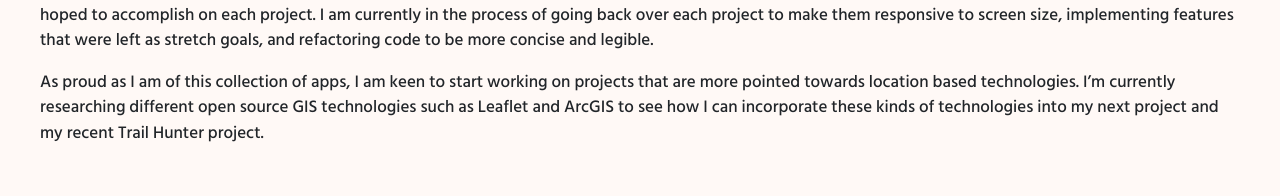
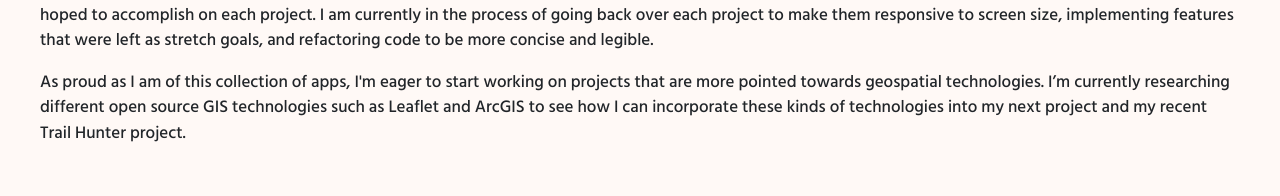
Before and after one commit to tylerdance/portfolio, a React (Create React App) app: page /about in a window 1280 px wide. Shown: the part 2504-2700 px from the top of the page. Built offline with nearby package versions, Linux system fonts and the light colour scheme.

Commit message:
about section edit

```diff
--- a/src/components/About.js
+++ b/src/components/About.js
@@ -5,9 +5,8 @@ function About() {
             <div class="about">
                 <p>After finishing 13 weeks of full time web development at General Assembly last January, I’ve developed 3 fullstack applications using React,js, MongoDB, and Express, and one mini game using Javascript. The independent nature of the work was rewarding, but I ultimately got the most out of group projects. Now having a good understanding of what managing a project means as far as source control, task delegation, and merge conflicts, I’m looking forward to bringing this knowledge to my next software engineering role.</p>
                 <p>The majority of the immersive program was spent writing with Javascript, so while that is what this portfolio currently reflects, I look forward to including a Python project here soon to better represent my current skill set. Each of the four projects that is presented on this portfolio was developed over the course of a week or two, each project building on the last as my knowledge of Javascript grew. Given the short time frame for production, I did not have the time to finish everything I hoped to accomplish on each project. I am currently in the process of going back over each project to make them responsive to screen size, implementing features that were left as stretch goals, and refactoring code to be more concise and legible.</p>
-                <p>As proud as I am of this collection of apps, I am keen to start working on projects that are more pointed towards location based technologies. I’m currently researching different open source GIS technologies such as Leaflet and ArcGIS to see how I can incorporate these kinds of technologies into my next project and my recent Trail Hunter project.</p>
+                <p>As proud as I am of this collection of apps, I'm eager to start working on projects that are more pointed towards geospatial technologies. I’m currently researching different open source GIS technologies such as Leaflet and ArcGIS to see how I can incorporate these kinds of technologies into my next project and my recent Trail Hunter project.</p>
             </div>
-
         </div>
     )
 }
```
